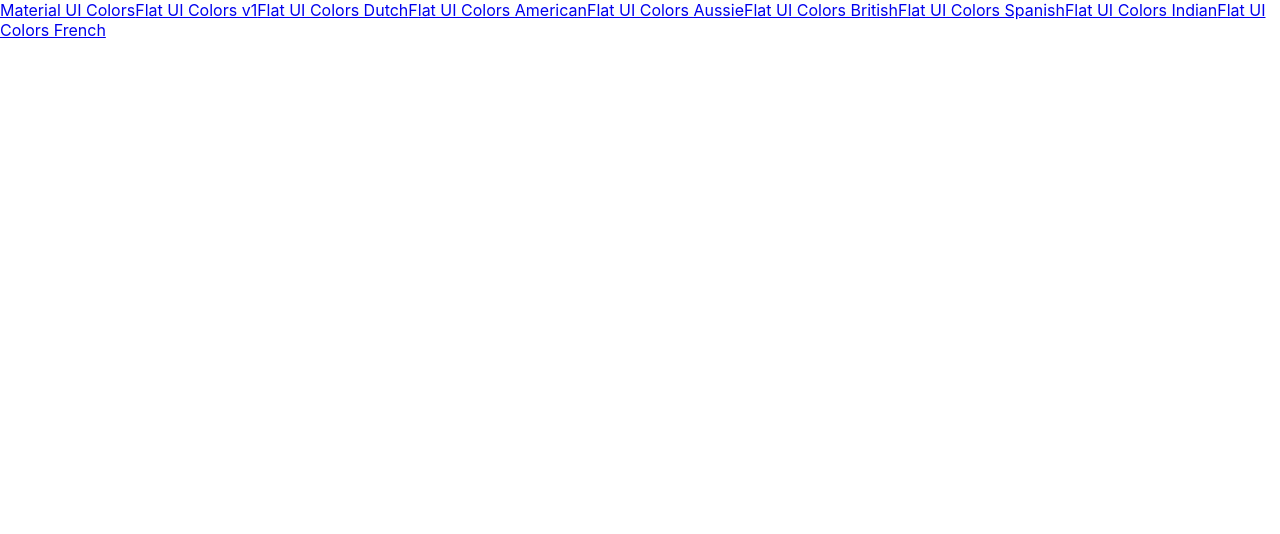
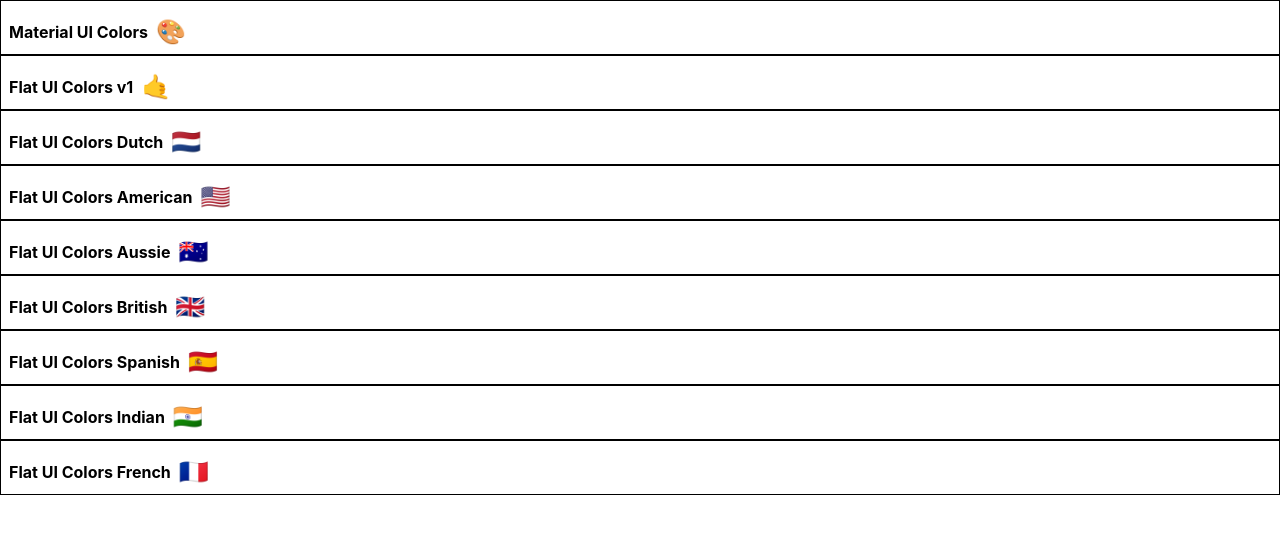
Before and after one commit to rguichette/colotPal, a React (Create React App) app: page / in a window 1280 px wide. Shown: the top 534 px of the page. Built offline with nearby package versions, Linux system fonts and the light colour scheme.

Commit message:
started styling miniPal

```diff
--- a/src/MiniPalette.js
+++ b/src/MiniPalette.js
@@ -1,23 +1,51 @@
 import React from 'react'
-import {withStyles} from "@material-ui/styles"
+import {withStyles, mergeClasses} from "@material-ui/styles"
 
 
 const styles = {
-    main:{
-backgroundColor:"green",
-"& h1":{
-    color: "red"
+    root:{
+        backGroundColor: "white",
+        border: "1px solid black",
+boarderRaduis:"5px",
+padding:"0.5rem",
+position:"relative",
+overflow:"hidden",
+
+"&:hover": {
+    cursor:'pointer'
 }
+
+    },
+    colors:{
+backGroundColor:"grey"
+    },
+    title:{
+display:"flex",
+justifyContent: "spacebetween",
+alignItems:"center",
+margin: "0",
+paddingTop: "0.5rem",
+ fontSize:"1rem",
+ position:'relative'
+    },
+    emoji:{
+marginLeft:"0.5rem",
+fontSize:"1.5rem"
     }
 
 }
 
 function MiniPalette(props){
+    let {classes, paletteName, emoji} = props
     return (
-        <div className={props.classes.main}>
+        <div className={classes.root}>
 
 
-            <h1>Mini Pal </h1>
+            <div className={classes.colors}></div>
+            <h5 className={classes.title}>{paletteName}
+            <span className={classes.emoji}>{emoji}</span>
+
+            </h5>
         </div>
 
 
--- a/src/PaletteList.js
+++ b/src/PaletteList.js
@@ -1,5 +1,6 @@
 import React, { Component } from 'react'
 import {Link} from 'react-router-dom'
+import MiniPalette from './MiniPalette';
 
 export default class PaletteList extends Component {
     render() {
@@ -9,7 +10,7 @@
             <div>
                {this.props.palettes.map((pal)=>{
                    console.log(pal.paletteName);
-               return <Link to={`/palette/${pal.id}`}>{pal.paletteName}</Link>
+               return <MiniPalette {...pal}/>
                 //    return <h1>{pal.paletteName} y</h1>
                })}
             </div>
```
